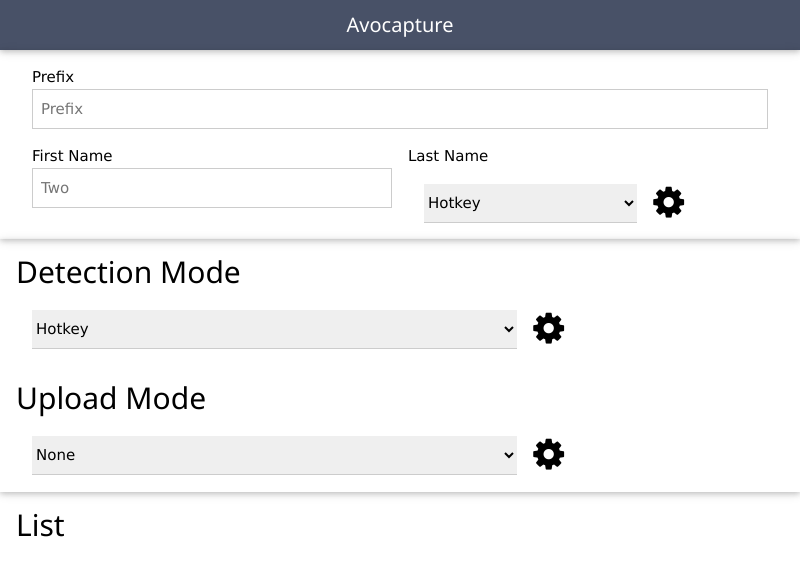
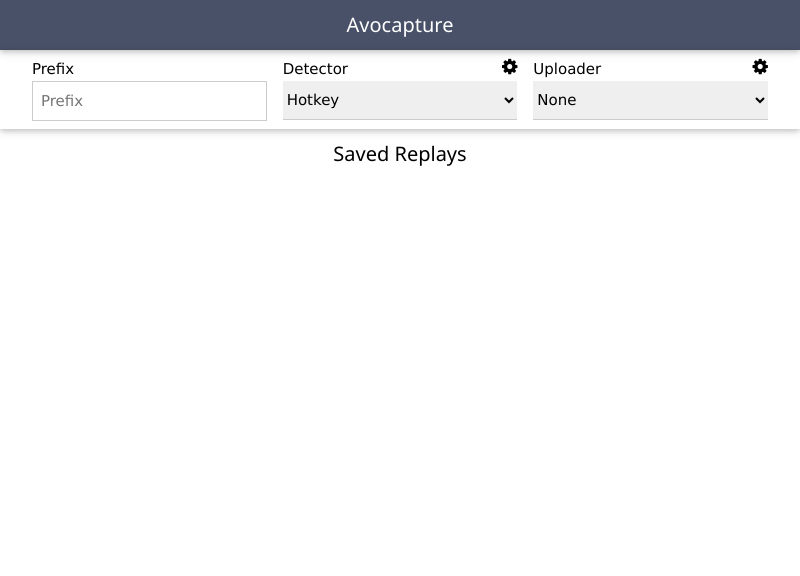
Before and after one commit to AnEmortalKid/avocapture, an Electron app: page src/renderer/index.html in a window 800 px wide. Drawn offline with nearby package versions, Linux system fonts and the light colour scheme; files that its build step writes are made by us from their sources; files whose address does not match are found by name.

Commit message:
nicer ui

```diff
--- a/src/renderer/index.html
+++ b/src/renderer/index.html
@@ -10,79 +10,65 @@
   <link rel="stylesheet" href="../font-awesome-4.7.0/css/font-awesome.min.css">
 </head>
 
-
 <header class="w3-container w3-theme w3-card">
   <h4 class="w3-center">Avocapture</h4>
 </header>
 
 <body>
 
-  <div class="w3-container w3-card">
-    <div class="w3-row w3-section w3-row-padding">
-      <div class="w3-col">
+  <div class="w3-container w3-card w3-padding">
+    <div class="w3-row w3-row-padding">
+
+      <div class="w3-col w3-third">
         <label>Prefix</label>
+        <div class="w3-row">
           <input id="app.prefix" class="w3-input w3-border" type="text" placeholder="Prefix">
         </div>
       </div>
-    <!-- try grid -->
-    <div class="w3-row-padding">
-      <div class="w3-half">
-        <label>First Name</label>
-        <input class="w3-input w3-border" type="text" placeholder="Two">
+
+      <div class="w3-col w3-third m4">
+        <div class="w3-row">
+          <div class="w3-col">
+            <label>Detector</label>
+            <i class="w3-large w3-right fa fa-gear" id="detector.settings"></i>
           </div>
-      <div class="w3-half">
-        <label>Last Name</label>
-        <div class="w3-row w3-section w3-row-padding">
-          <div class="w3-col m8">
+        </div>
+        <div class="w3-row w3-row-padding w3-stretch">
+          <div class="w3-col">
             <select class="w3-select" name="option" id="detector.name">
               <option value="hotkey" data-plugin-name="hotkey-detector" selected>Hotkey</option>
             </select>
           </div>
-          <div class="w3-col m4">
-            <i class="w3-xxlarge fa fa-gear" id="detector.settings"></i>
+
+        </div>
+      </div>
+
+      <div class="w3-col w3-third">
+        <div class="w3-row">
+          <div class="w3-col">
+            <label>Uploader</label>
+            <i class="w3-large w3-right fa fa-gear" id="uploader.settings"></i>
+          </div>
+        </div>
+        <div class="w3-row w3-row-padding w3-stretch">
+          <div class="w3-col">
+            <select class="w3-select" name="option">
+              <option value="none" disabled selected>None</option>
+            </select>
           </div>
         </div>
       </div>
     </div>
   </div>
 
-  <div class="w3-card">
   <div class="w3-container">
-      <h2>Detection Mode</h2>
-      <div class="w3-row w3-section w3-row-padding">
-        <div class="w3-col m8">
-          <select class="w3-select" name="option" id="detector.name">
-            <option value="hotkey" data-plugin-name="hotkey-detector" selected>Hotkey</option>
-          </select>
-        </div>
-        <div class="w3-col m4">
-          <i class="w3-xxlarge fa fa-gear" id="detector.settings"></i>
-        </div>
-      </div>
-    </div>
-
+    <h4 class="w3-center">Saved Replays</h4>
     <div class="w3-container">
-      <h2>Upload Mode</h2>
-      <div class="w3-row w3-section w3-row-padding">
-        <div class="w3-col m8">
-          <select class="w3-select" name="option">
-            <option value="none" disabled selected>None</option>
-          </select>
-        </div>
-        <div class="w3-col m4">
-          <i class="w3-xxlarge fa fa-gear" id="uploader.settings"></i>
-        </div>
-      </div>
-    </div>
-  </div>
-
-  <div class="w3-container">
-    <h2>List</h2>
-
       <ul class="w3-ul" id="replays.list">
 
       </ul>
     </div>
+  </div>
 </body>
 
 </html>
```
Also changed, not shown: todos.md (+10 -0 lines), package.json (line endings or trailing spaces), 1 other file. Lines whose indentation alone changed are shown as unchanged.
